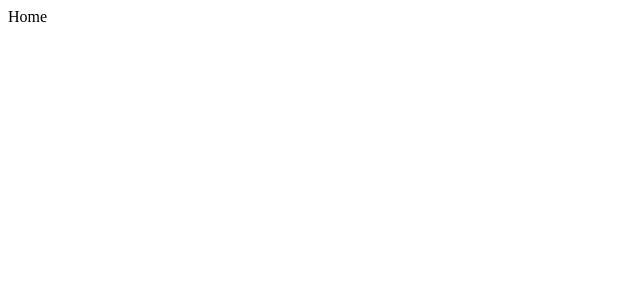
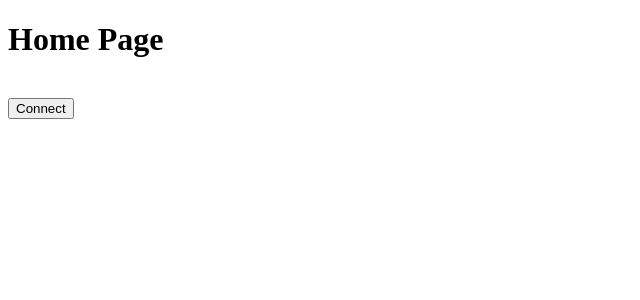
Before and after one commit to chan9yu/webrtc-with-janus-videoroom, a React (Vite) app: page / in a window 1280 px wide. Shown: the top 300 px of the page, without its empty margins (0-640 px from the left). Built offline with nearby package versions, Linux system fonts and the light colour scheme.

Commit message:
feat: connect web socket with janus protocol

```diff
--- /dev/null
+++ b/src/modules/janus/JanusClient.ts
@@ -0,0 +1,14 @@
+export class JanusClient {
+	private websocket?: WebSocket | null;
+	private janusServer = 'wss://janus.conf.meetecho.com/ws';
+
+	constructor() {}
+
+	private connectJanus() {
+		this.websocket = new WebSocket(this.janusServer, 'janus-protocol');
+	}
+
+	public joinRoom() {
+		this.connectJanus();
+	}
+}
--- a/src/pages/Home.tsx
+++ b/src/pages/Home.tsx
@@ -1,3 +1,18 @@
+import { JanusClient } from '../modules/janus/JanusClient';
+
+const janusClient = new JanusClient();
+
 export default function HomePage() {
-	return <div>Home</div>;
+	const handleJanusConnect = () => {
+		console.log('### janus join room');
+		janusClient.joinRoom();
+	};
+
+	return (
+		<div>
+			<h1>Home Page</h1>
+			<br />
+			<button onClick={handleJanusConnect}>Connect</button>
+		</div>
+	);
 }
```
Also changed, not shown: 1 other file (tests, documents, lock files or other folders).
